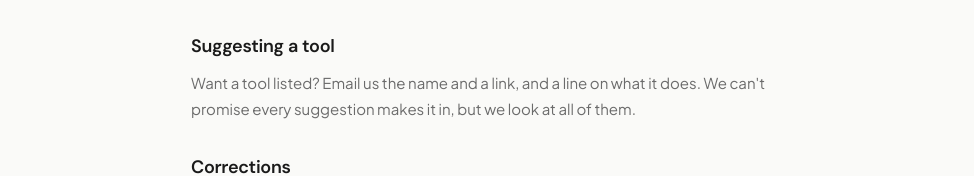
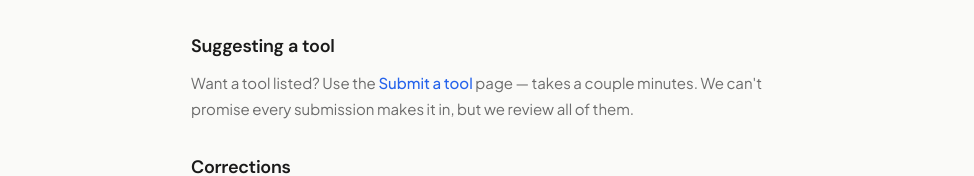
Before and after one commit to sillyledger/harova, a Next.js app: page /contact in a window 1280 px wide. Shown: the part 388-564 px from the top of the page, without its empty margins (153-1127 px from the left). Built offline with nearby package versions, Linux system fonts and the light colour scheme.

Commit message:
Update page.tsx

```diff
--- a/src/app/contact/page.tsx
+++ b/src/app/contact/page.tsx
@@ -1,42 +1,35 @@
 import type { Metadata } from 'next'
-
 export const metadata: Metadata = {
   title: 'Contact — Harova',
   description: 'Get in touch with the Harova team.',
 }
-
 export default function ContactPage() {
   return (
     <div className="container page">
       <a href="/" className="back-link">← Back to directory</a>
-
       <h1>Contact</h1>
       <p className="page-subtitle">We read every message.</p>
-
       <p>
         Harova is a project by Ryoka. Whether you've spotted an error in a
         listing, want your tool considered for the directory, or have a question
         about how the site works, the fastest way to reach us is email.
       </p>
-
       <p>
         <a href="mailto:harova@ryoka.xyz" className="inline">harova@ryoka.xyz</a>
       </p>
-
       <h2>Suggesting a tool</h2>
       <p>
-        Want a tool listed? Email us the name and a link, and a line on what it
-        does. We can't promise every suggestion makes it in, but we look at all
-        of them.
+        Want a tool listed? Use the{' '}
+        <a href="/submit" className="inline">Submit a tool</a>{' '}
+        page — takes a couple minutes. We can't promise every submission makes
+        it in, but we review all of them.
       </p>
-
       <h2>Corrections</h2>
       <p>
         If a listing is out of date or wrong — changed pricing, a dead link, a
         description that no longer fits — let us know and we'll fix it. Include
         the tool name and what's off.
       </p>
-
       <h2>Affiliate &amp; editorial questions</h2>
       <p>
         For how we handle affiliate links and featured placement, see our{' '}
```
